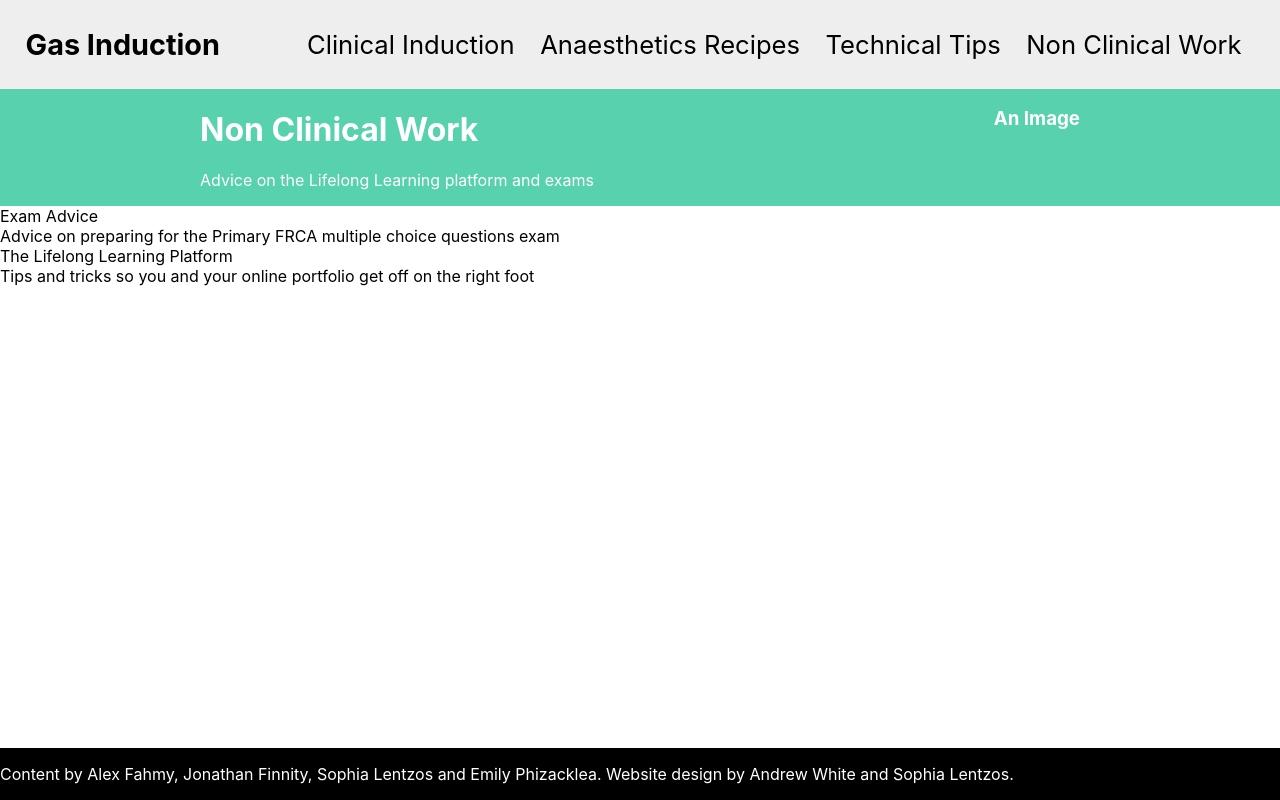
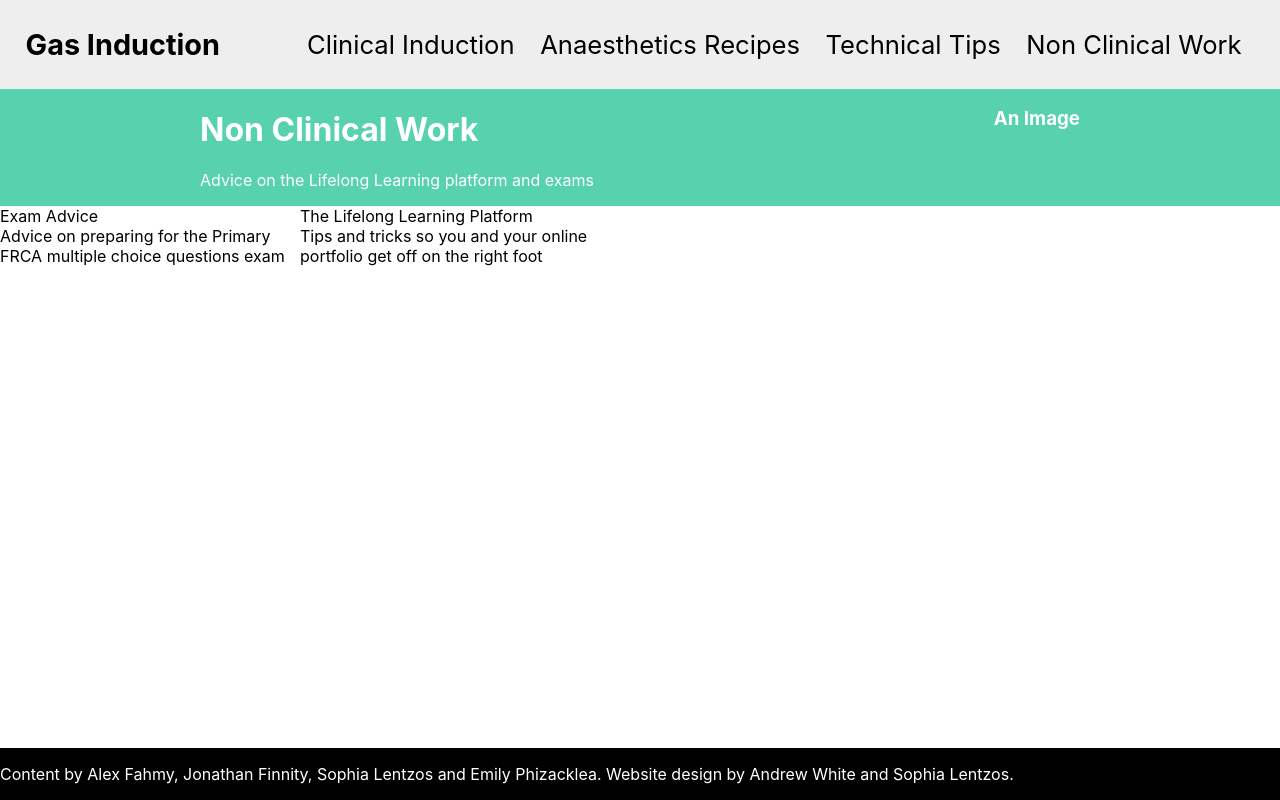
Before and after one commit to arlw87/gas-induction-website, a Next.js app: page /non-clincal in a window 1280 px wide. Built offline with nearby package versions, Linux system fonts and the light colour scheme.

Commit message:
Add SubjectSection component
Component is used in the subject section; Clinical Induction,
Technical Tips etc... to wrap around the content cards and format
them into a grid using flex.

```diff
--- /dev/null
+++ b/components/Layout/SubjectSection.js
@@ -0,0 +1,9 @@
+import classes from "./SubjectSection.module.css";
+
+const SubjectSection = (props) => {
+  return (
+    <section className={classes.sectionContainer}>{props.children}</section>
+  );
+};
+
+export default SubjectSection;
--- /dev/null
+++ b/components/Layout/SubjectSection.module.css
@@ -0,0 +1,3 @@
+.sectionContainer {
+  display: flex;
+}
--- a/components/UI/ContentCard.js
+++ b/components/UI/ContentCard.js
@@ -1,9 +1,10 @@
 import Link from "next/link";
+import classes from "./ContentCard.module.css";
 
 const ContentCard = (props) => {
   return (
     <Link href={props.link}>
-      <div>
+      <div className={classes.cardContainer}>
         <div>{props.title}</div>
         <div>{props.summary}</div>
       </div>
--- a/components/UI/ContentCard.module.css
+++ b/components/UI/ContentCard.module.css
@@ -0,0 +1,4 @@
+.cardContainer {
+  width: 300px;
+  height: 300px;
+}
--- a/pages/non-clincal/index.js
+++ b/pages/non-clincal/index.js
@@ -5,6 +5,7 @@ import fs from "fs";
 import path from "path";
 import matter from "gray-matter";
 import ContentCard from "../../components/UI/ContentCard";
+import SubjectSection from "../../components/Layout/SubjectSection";
 
 //Do not change this
 const sectionID = 4;
@@ -44,7 +45,7 @@ const NonClinicalWorkSection = (props) => {
         tag={tag}
         backgroundColor={color}
       ></SectionHeader>
-      <section>{cards}</section>
+      <SubjectSection>{cards}</SubjectSection>
     </>
   );
 };
```
